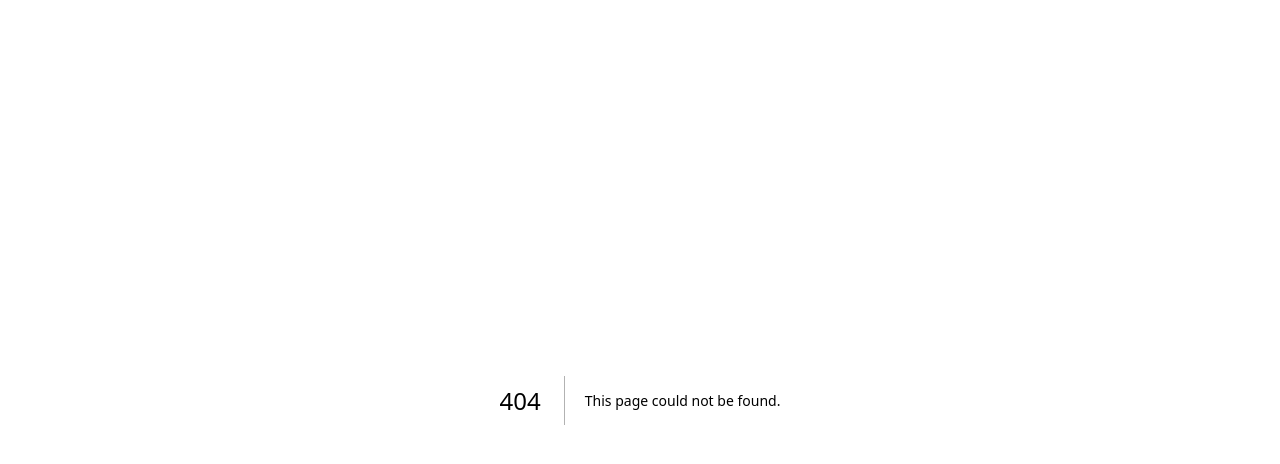
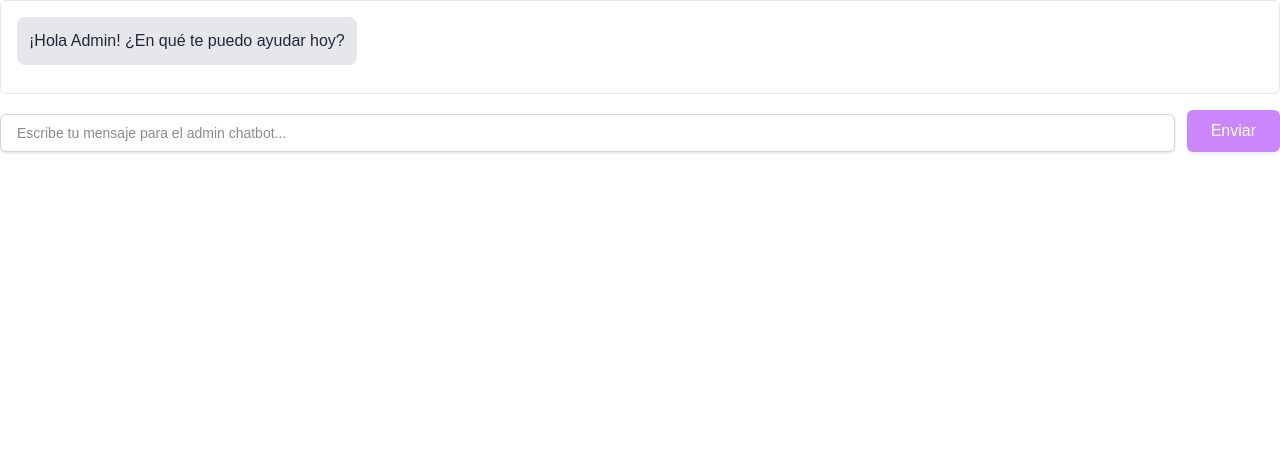
Before and after one commit to gaelmh/NutriSaas_Assesment, a Next.js app in the folder frontend/: page /chatbot/admin in a window 1280 px wide. Before the commit this address had no page. Shown: the top 464 px of the page. Built offline with nearby package versions, Linux system fonts and the light colour scheme.

Commit message:
Implemented fully functional admin chatbot

```diff
--- /dev/null
+++ b/frontend/src/app/chatbot/admin/page.tsx
@@ -0,0 +1,139 @@
+'use client';
+
+import { useState, useRef, useEffect } from 'react';
+import { gql, useMutation } from '@apollo/client';
+
+// Define the GraphQL chatbot mutation
+const ADMIN_CHATBOT_MUTATION = gql`
+  mutation AdminChatbot($message: String!) {
+    adminChatbot(message: $message) {
+      response
+    }
+  }
+`;
+
+interface ChatMessage {
+  id: number;
+  text: string;
+  sender: 'user' | 'bot';
+}
+
+const ChatMessage = ({ msg }: { msg: ChatMessage }) => (
+  <div
+    key={msg.id}
+    className={`flex ${
+      msg.sender === 'user' ? 'justify-end' : 'justify-start'
+    }`}
+  >
+    <div
+      className={`max-w-[70%] p-3 rounded-lg ${
+        msg.sender === 'user'
+          ? 'bg-purple-500 text-white'
+          : 'bg-gray-200 text-gray-800'
+      }`}
+    >
+      {msg.text}
+    </div>
+  </div>
+);
+
+export default function AdminChatbotPage() {
+  const [messages, setMessages] = useState<ChatMessage[]>([]);
+  const [inputMessage, setInputMessage] = useState('');
+  const messagesEndRef = useRef<HTMLDivElement>(null);
+
+  const [sendAdminMessage, { loading }] = useMutation(ADMIN_CHATBOT_MUTATION, {
+    onCompleted: (data) => {
+      // Assuming a simple hardcoded response for now
+      setMessages((prevMessages) => [
+        ...prevMessages,
+        {
+          id: prevMessages.length + 1,
+          text: "Una disculpa, mis habilidades no pueden solucionar esa pregunta por el momento.",
+          sender: 'bot',
+        },
+        {
+          id: prevMessages.length + 2,
+          text: "¿Hay algo más en lo que te pueda ayudar?",
+          sender: 'bot',
+        },
+      ]);
+      setInputMessage('');
+    },
+    onError: (error) => {
+      console.error('Admin Chatbot API error:', error);
+      setMessages((prevMessages) => [
+        ...prevMessages,
+        {
+          id: prevMessages.length + 1,
+          text: 'Oops! Something went wrong with the admin chatbot service. Please try again.',
+          sender: 'bot',
+        },
+      ]);
+      setInputMessage('');
+    },
+  });
+
+
+
+  // Use an empty dependency array to ensure this effect runs only once on mount.
+  useEffect(() => {
+    setMessages([
+      {
+        id: 1,
+        text: "¡Hola Admin! ¿En qué te puedo ayudar hoy?",
+        sender: 'bot',
+      },
+    ]);
+  }, []);
+
+  useEffect(() => {
+    messagesEndRef.current?.scrollIntoView({ behavior: 'smooth' });
+  }, [messages]);
+
+  const handleFormSubmit = async (event: React.FormEvent) => {
+    event.preventDefault();
+    if (inputMessage.trim() === '') return;
+
+    setMessages((prevMessages) => [
+      ...prevMessages,
+      {
+        id: prevMessages.length + 1,
+        text: inputMessage,
+        sender: 'user',
+      },
+    ]);
+
+    await sendAdminMessage({ variables: { message: inputMessage } });
+    setInputMessage('');
+  };
+
+  return (
+    <div className="flex flex-col h-full w-full bg-white text-gray-800">
+      <div className="flex-1 overflow-y-auto p-4 border border-gray-200 rounded-md mb-4 space-y-3">
+        {messages.map((msg) => (
+          <ChatMessage key={msg.id} msg={msg} />
+        ))}
+        <div ref={messagesEndRef} />
+      </div>
+
+      <form onSubmit={handleFormSubmit} className="flex space-x-3">
+        <input
+          type="text"
+          className="mt-1 block w-full px-4 py-2 border border-gray-300 rounded-md shadow-sm focus:ring-blue-500 focus:border-blue-500 sm:text-sm text-gray-900"
+          placeholder="Escribe tu mensaje para el admin chatbot..."
+          value={inputMessage}
+          onChange={(e) => setInputMessage(e.target.value)}
+          disabled={loading}
+        />
+        <button
+          type="submit"
+          className="px-6 py-2 bg-purple-600 text-white rounded-md shadow-md hover:bg-purple-700 focus:outline-none focus:ring-2 focus:ring-offset-2 focus:ring-purple-500 disabled:opacity-50"
+          disabled={loading || inputMessage.trim() === ''}
+        >
+          {loading ? 'Enviando...' : 'Enviar'}
+        </button>
+      </form>
+    </div>
+  );
+}
--- a/frontend/src/app/chatbot/page.tsx
+++ b/frontend/src/app/chatbot/page.tsx
@@ -6,6 +6,7 @@ import { gql, useQuery, useMutation } from '@apollo/client';
 import { useRouter } from 'next/navigation';
 import PublicChatbotPage from './public/page';
 import PrivateChatbotPage from './private/page';
+import AdminChatbotPage from './admin/page'; // Import the new admin page
 
 // Define the GraphQL query to get the current authenticated user's information
 const GET_ME_QUERY = gql`
@@ -30,6 +31,7 @@ export default function ChatbotPage() {
   const router = useRouter();
   const [user, setUser] = useState<{ id: string; username: string; email: string; fullname: string } | null>(null);
   const [isAuthenticated, setIsAuthenticated] = useState(false);
+  const [isAdmin, setIsAdmin] = useState(false); // New state to check if user is admin
 
   const { loading: meQueryLoading, error: meQueryError, data: meQueryData, refetch: refetchMe } = useQuery(GET_ME_QUERY, {
     fetchPolicy: 'network-only',
@@ -37,16 +39,15 @@ export default function ChatbotPage() {
       console.error("Error fetching 'me' data, likely unauthenticated:", error.message);
       setUser(null);
       setIsAuthenticated(false);
+      setIsAdmin(false);
     },
   });
 
-  // Use the new logout mutation hook
   const [logoutUser] = useMutation(LOGOUT_MUTATION, {
     onCompleted: () => {
-      // Clear local state after server confirms logout
       setUser(null);
       setIsAuthenticated(false);
-      // Redirect to the main chatbot page to force re-evaluation
+      setIsAdmin(false);
       router.push('/chatbot');
     },
     onError: (error) => {
@@ -54,26 +55,29 @@ export default function ChatbotPage() {
     }
   });
 
-  // Effect to update authentication state based on 'me' query result
   useEffect(() => {
     if (!meQueryLoading) {
       if (meQueryData && meQueryData.me) {
         setUser(meQueryData.me);
         setIsAuthenticated(true);
+        // Check if the user is the admin
+        if (meQueryData.me.username === 'AdminUser') {
+          setIsAdmin(true);
+        } else {
+          setIsAdmin(false);
+        }
       } else {
         setUser(null);
         setIsAuthenticated(false);
+        setIsAdmin(false);
       }
     }
   }, [meQueryLoading, meQueryData]);
 
-  // Function to handle logout
   const handleLogout = async () => {
-    // Call the logout mutation to clear the httpOnly cookie
     await logoutUser();
   };
 
-  // Show a loading state while authentication status is being determined
   if (meQueryLoading) {
     return (
       <div className="min-h-screen flex items-center justify-center bg-gray-100 p-4">
@@ -85,7 +89,6 @@ export default function ChatbotPage() {
   return (
     <div className="min-h-screen flex flex-col items-center justify-center bg-gray-100 p-4">
       <div className="bg-white p-6 rounded-lg shadow-lg w-full max-w-2xl flex flex-col h-[80vh] relative">
-        {/* Top right corner: Login/Signup or Username/Logout */}
         <div className="absolute top-4 right-4">
           {isAuthenticated && user ? (
             <div className="flex items-center space-x-2">
@@ -104,11 +107,11 @@ export default function ChatbotPage() {
           )}
         </div>
 
-        {/* Main Chatbot Title */}
         <h2 className="text-3xl font-bold text-center text-gray-800 mb-4 mt-12">NutriSaas Chatbot</h2>
 
-        {/* Conditional rendering of chatbot types */}
-        {isAuthenticated && user ? (
+        {isAdmin ? (
+          <AdminChatbotPage />
+        ) : isAuthenticated && user ? (
           <PrivateChatbotPage userId={user.id} username={user.username} />
         ) : (
           <PublicChatbotPage />
--- a/frontend/src/app/chatbot/private/page.tsx
+++ b/frontend/src/app/chatbot/private/page.tsx
@@ -415,7 +415,7 @@ export default function PrivateChatbotPage({ userId, username }: PrivateChatbotP
         <form onSubmit={handleFormSubmit} className="flex space-x-3">
           <input
             type="text"
-            className="flex-1 px-4 py-2 border border-gray-300 rounded-md shadow-sm focus:ring-blue-500 focus:border-blue-500"
+            className="mt-1 block w-full px-4 py-2 border border-gray-300 rounded-md shadow-sm focus:ring-blue-500 focus:border-blue-500 sm:text-sm text-gray-900"
             placeholder={infoCollectionStep === 'DONE' ? "Escribe tu mensaje..." : "Ingresa tu respuesta..."}
             value={inputMessage}
             onChange={(e) => setInputMessage(e.target.value)}
--- a/frontend/src/app/chatbot/public/page.tsx
+++ b/frontend/src/app/chatbot/public/page.tsx
@@ -284,7 +284,7 @@ export default function PublicChatbotPage() {
         <form onSubmit={handleSendMessage} className="flex space-x-3">
           <input
             type="text"
-            className="flex-1 px-4 py-2 border border-gray-300 rounded-md shadow-sm focus:ring-blue-500 focus:border-blue-500"
+            className="mt-1 block w-full px-4 py-2 border border-gray-300 rounded-md shadow-sm focus:ring-blue-500 focus:border-blue-500 sm:text-sm text-gray-900"
             placeholder="Escribe tu pregunta..."
             value={inputMessage}
             onChange={(e) => setInputMessage(e.target.value)}
```
Also changed, not shown: 1 other file (tests, documents, lock files or other folders).
